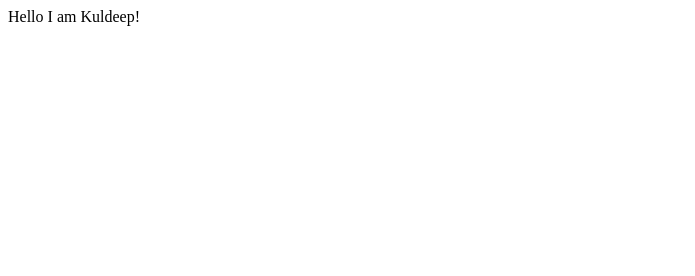
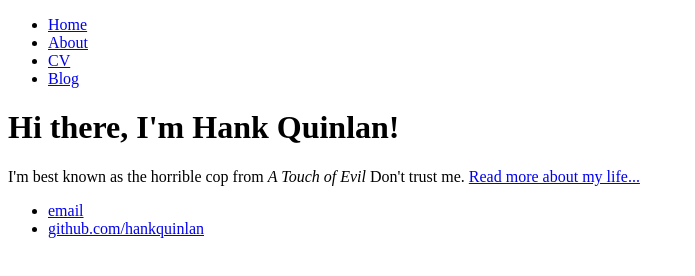
Before and after one commit to kuldeep0609/kuldeep0609.github.io, a plain HTML site: page index.html in a window 1280 px wide. Shown: the whole page, without its empty margins (0-695 px from the left). Drawn offline with Linux system fonts and the light colour scheme.

Commit message:
index.html

```diff
--- a/index.html
+++ b/index.html
@@ -1 +1,28 @@
-Hello I am Kuldeep!
+<!DOCTYPE html>
+<html>
+	<head>
+		<title>Hank Quinlan, Horrible Cop</title>
+	</head>
+	<body>
+		<nav>
+    		<ul>
+        		<li><a href="/">Home</a></li>
+	        	<li><a href="/about">About</a></li>
+        		<li><a href="/cv">CV</a></li>
+        		<li><a href="/blog">Blog</a></li>
+    		</ul>
+		</nav>
+		<div class="container">
+    		<div class="blurb">
+        		<h1>Hi there, I'm Hank Quinlan!</h1>
+				<p>I'm best known as the horrible cop from <em>A Touch of Evil</em> Don't trust me. <a href="/about">Read more about my life...</a></p>
+    		</div><!-- /.blurb -->
+		</div><!-- /.container -->
+		<footer>
+    		<ul>
+        		<li><a href="mailto:hankquinlanhub@gmail.com">email</a></li>
+        		<li><a href="https://github.com/hankquinlan">github.com/hankquinlan</a></li>
+			</ul>
+		</footer>
+	</body>
+</html>
```
